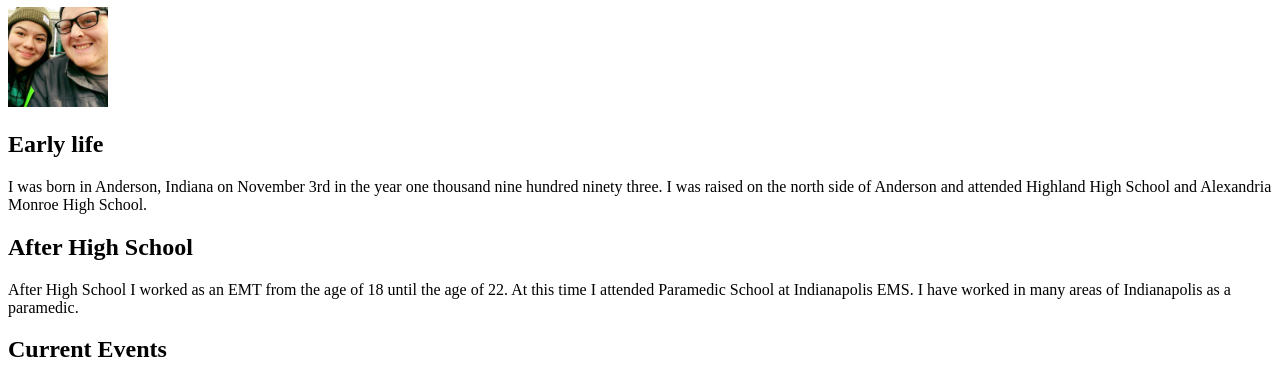
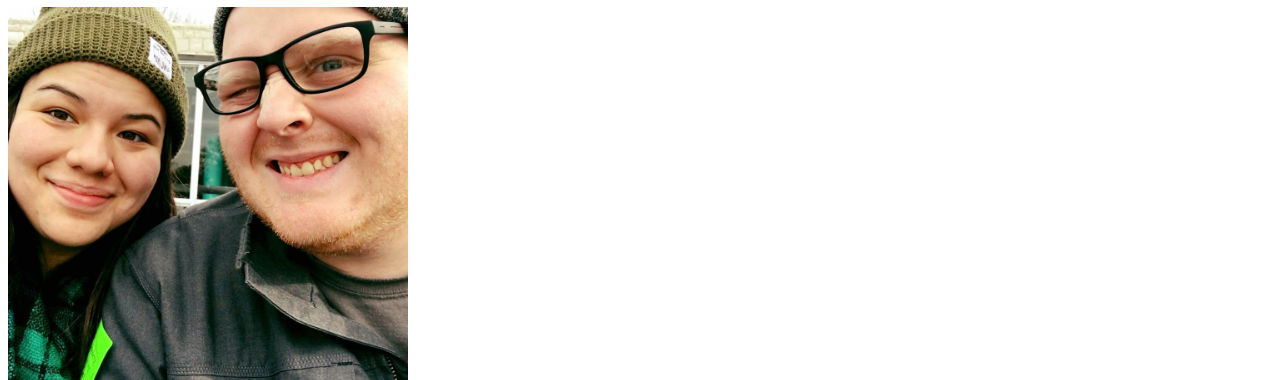
Before and after one commit to tgentry300/tgentry300.github.io, a plain HTML site: page index.html in a window 1280 px wide. Shown: the part 73-453 px from the top of the page. Drawn offline with Linux system fonts and the light colour scheme.

Commit message:
changed photo size and added link to photo

```diff
--- a/index.html
+++ b/index.html
@@ -6,7 +6,7 @@
     </head>
     <body>
       <h1>The Biography of Taylor Gentry</h1>
-      <img src="IMG_1770.JPG" width="100" height="100">
+    <a href="https://www.facebook.com/tayboy266" alt="My Facebook Page"><img src="IMG_1770.JPG" width="400" height="400"></a>
       <h2>Early life</h2>
         <p>I was born in Anderson, Indiana on November 3rd in the year one thousand nine hundred ninety three.
           I was raised on the north side of Anderson and attended Highland High School and Alexandria Monroe High School.</p>
```
